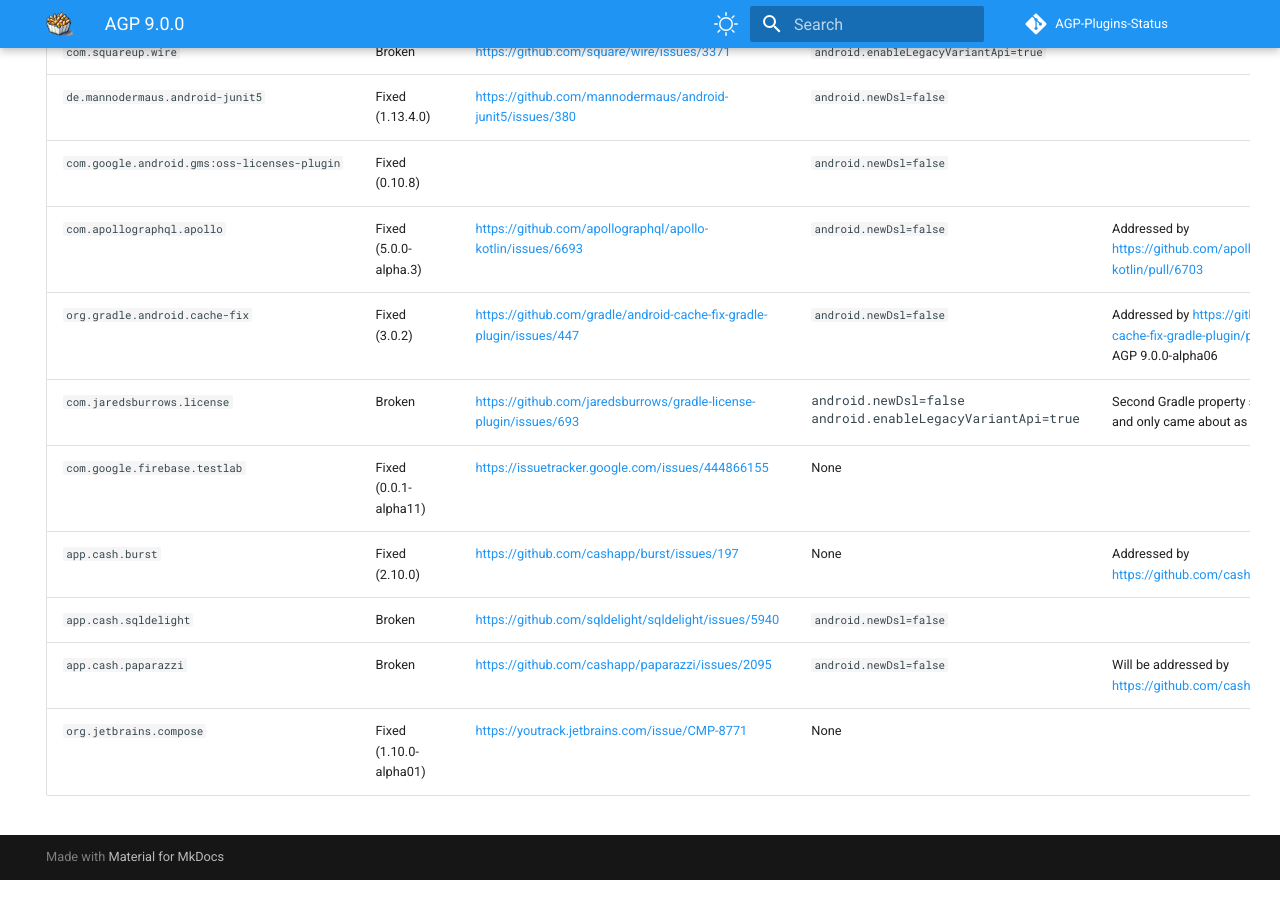
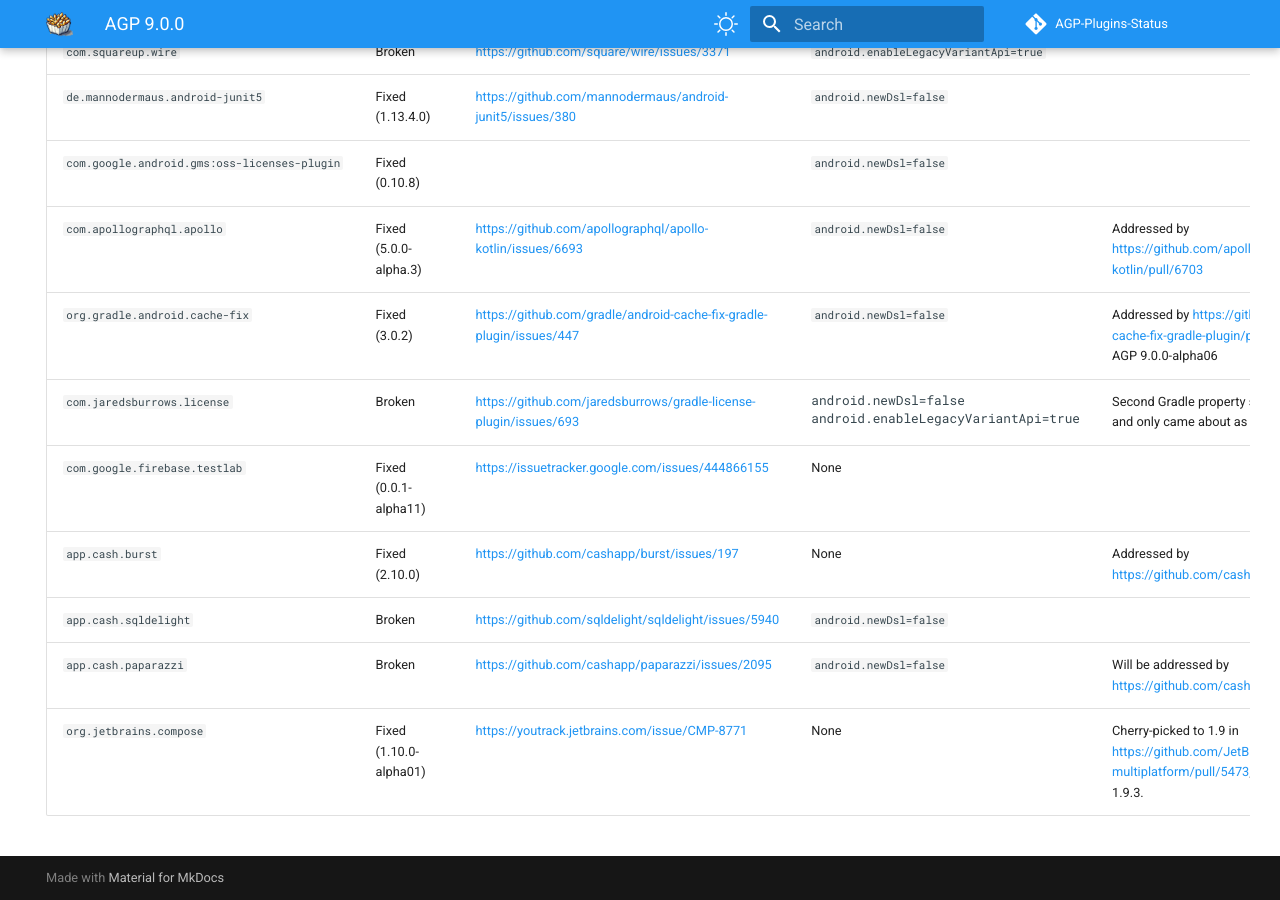
Before and after one commit to pablobaxter/AGP-Plugins-Status, an MkDocs documentation site: the page built from docs/agp-9.0.0.md, in a window 1280 px wide and 900 px high, scrolled down 699 px. Built offline with MkDocs 1.6.1 and Material for MkDocs 9.7.7, drawn with Linux system fonts in a browser that asks for light colours; comment, search, counter and statistics services are not loaded.

Commit message:
Add notes for CMP 1.9

```diff
--- a/docs/agp-9.0.0.md
+++ b/docs/agp-9.0.0.md
@@ -26,4 +26,4 @@
 | `app.cash.burst` | Fixed (2.10.0) | https://github.com/cashapp/burst/issues/197 | None | Addressed by https://github.com/cashapp/burst/pull/200 |
 | `app.cash.sqldelight` | Broken | https://github.com/sqldelight/sqldelight/issues/5940 | `android.newDsl=false` | |
 | `app.cash.paparazzi` | Broken | https://github.com/cashapp/paparazzi/issues/2095 | `android.newDsl=false` | Will be addressed by https://github.com/cashapp/paparazzi/pull/2106 |
-| `org.jetbrains.compose` | Fixed (1.10.0-alpha01) | https://youtrack.jetbrains.com/issue/CMP-8771 | None | |
+| `org.jetbrains.compose` | Fixed (1.10.0-alpha01) | https://youtrack.jetbrains.com/issue/CMP-8771 | None | Cherry-picked to 1.9 in https://github.com/JetBrains/compose-multiplatform/pull/5473, should be available in 1.9.3. |
```
